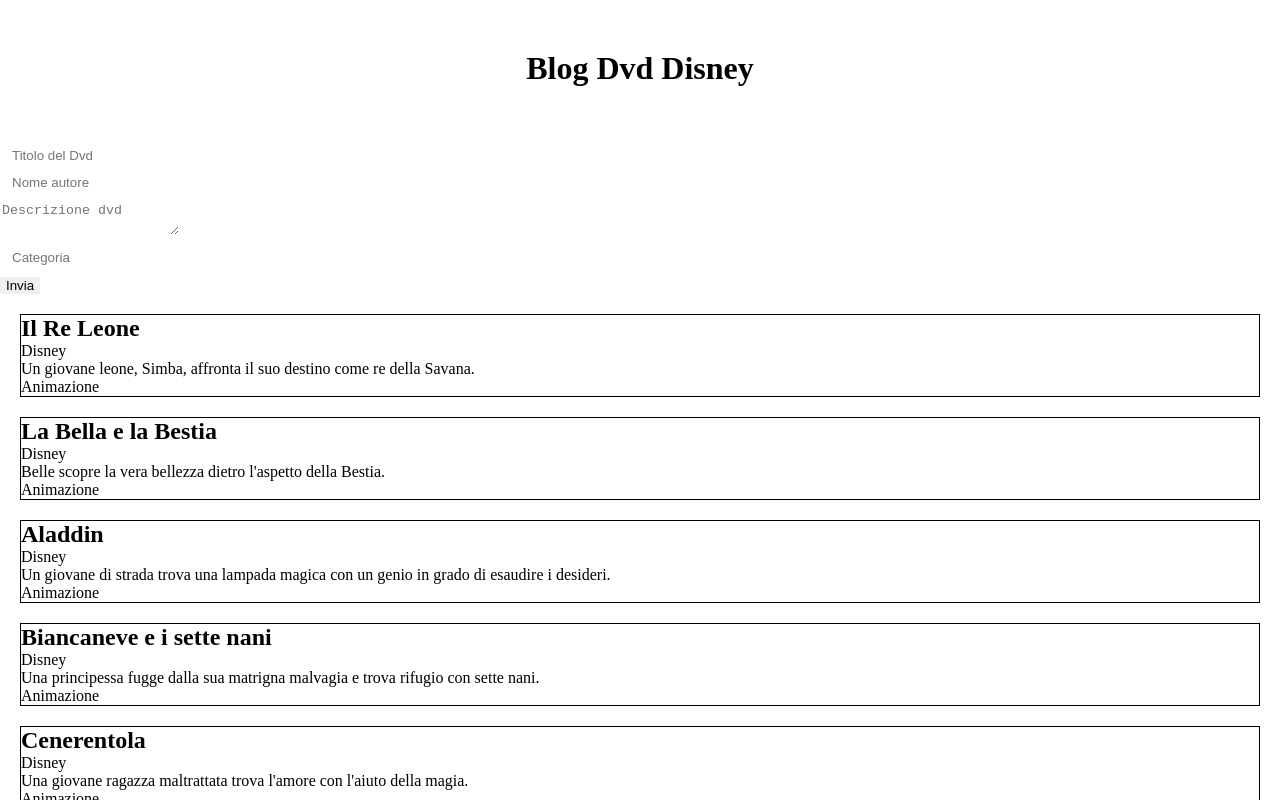
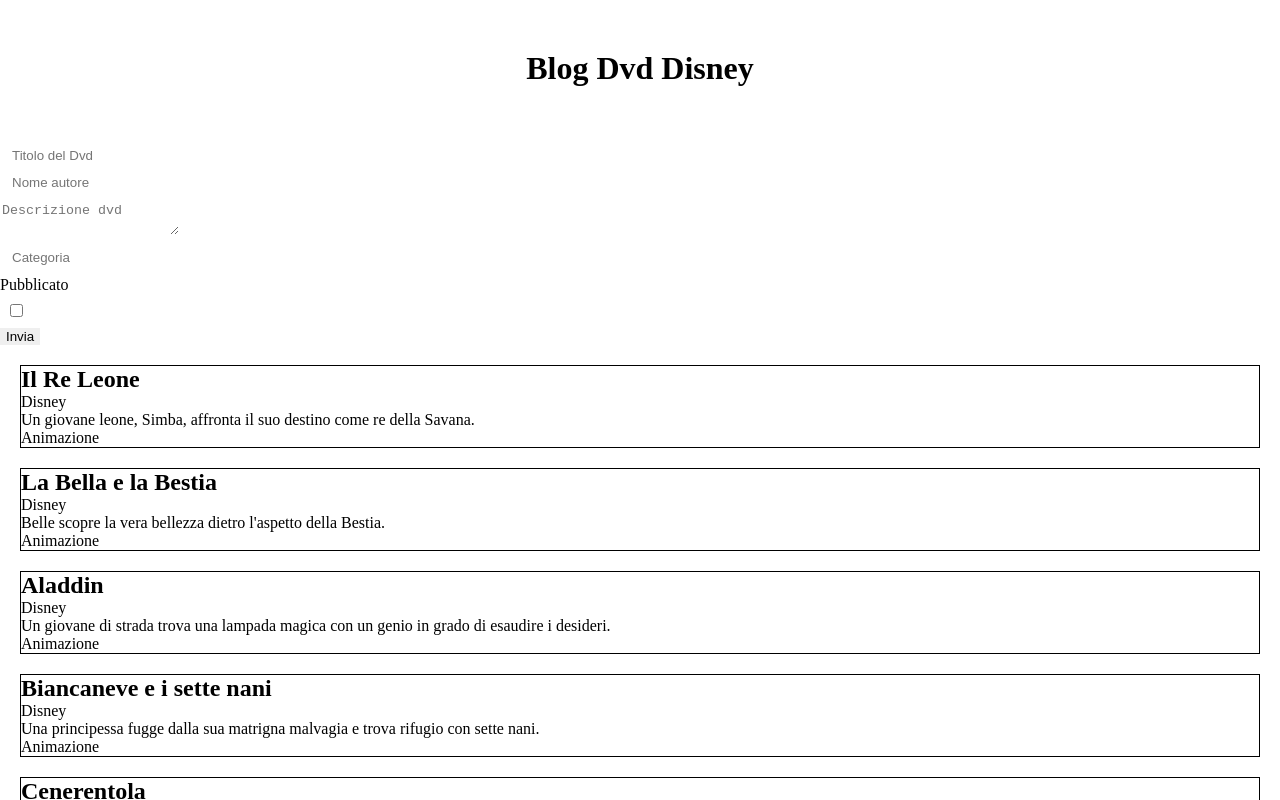
Before and after one commit to YleniaMighela/react-form-multifield, a React (Vite) app: page / in a window 1280 px wide. Shown: the top 800 px of the page. Built offline with nearby package versions, Linux system fonts and the light colour scheme.

Commit message:
added checkbox

```diff
--- a/src/components/DisneyForm.jsx
+++ b/src/components/DisneyForm.jsx
@@ -81,6 +81,7 @@
     autore: "",
     contenuto: "",
     categoria: "",
+    available: false,
 
 };
 
@@ -97,10 +98,13 @@
 
     // funzione che andrà a gestire le informazioni dei campi
     function handleFormData(e) {
+        // gestione del value a seconda del tipo di input
+        const value = e.target.type === "checkbox" ? e.target.checked : e.target.value;
+
         // inquesto momento currentFormaData prende tutti l'oggetto precedente, ma al momento dell'onChange lo modifica con i nuovi dati inseriti
         setFormData((currentformData) => ({
             ...currentformData,
-            [e.target.name]: e.target.value,
+            [e.target.name]: value,
         }));
     }
 
@@ -159,6 +163,17 @@
                     placeholder='Categoria'
                 />
 
+                {/* checkbox */}
+                <label htmlFor="available">Pubblicato</label>
+                <input
+                    type="checkbox"
+                    name="available"
+                    checked={formData.available}
+                    onChange={handleFormData}
+                    id="available"
+                />
+
+
                 {/* bottone di invio dei dati */}
                 <button>Invia</button>
 
```
